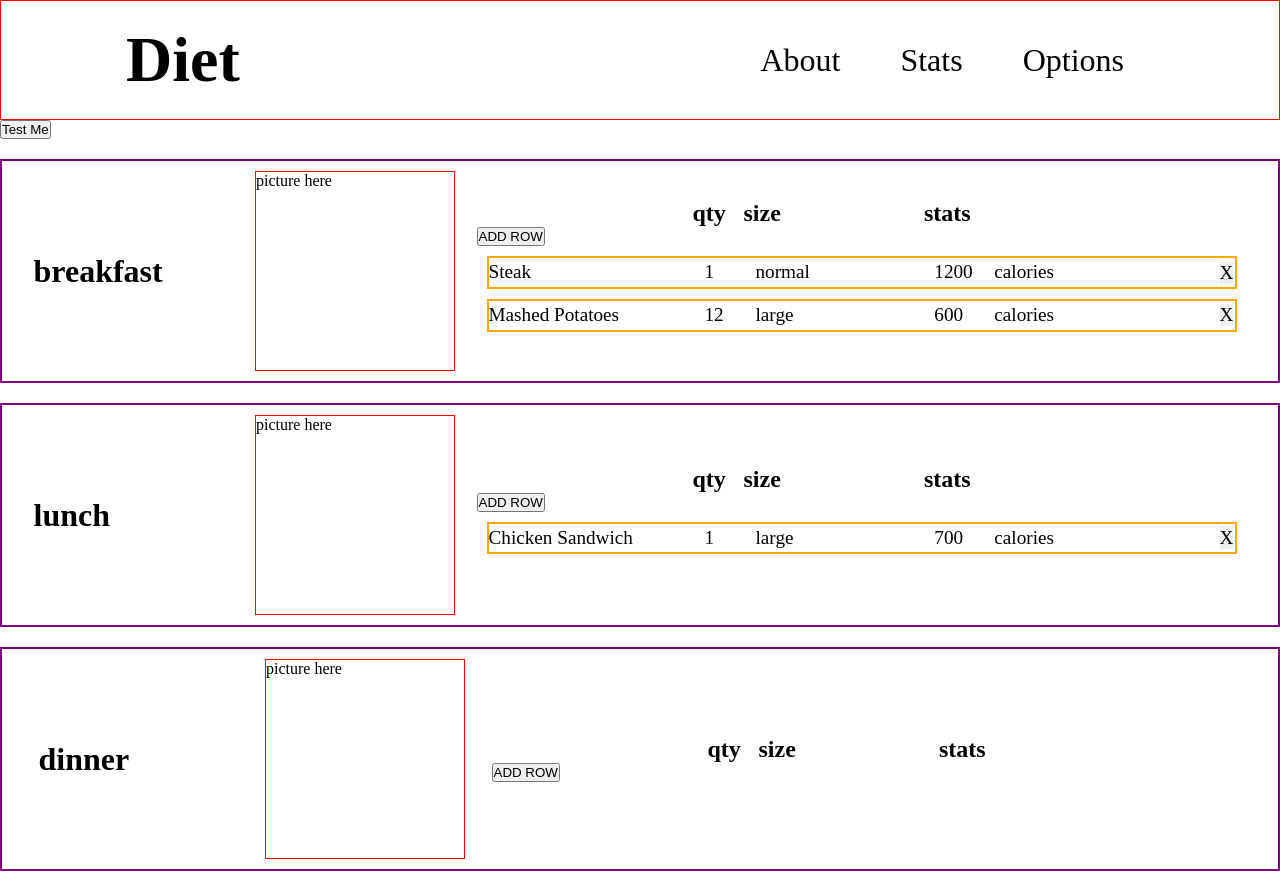
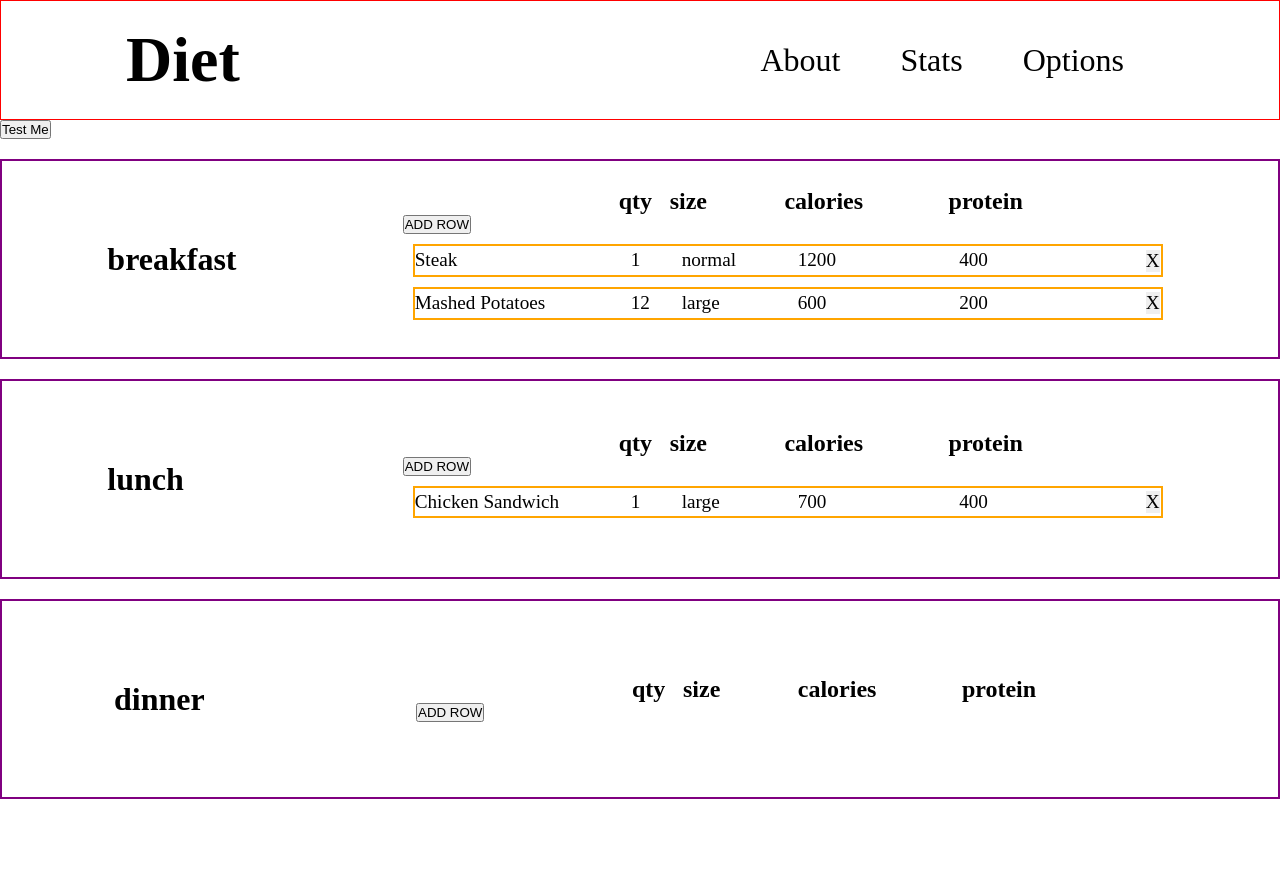
Before and after one commit to taujeng/diet, a Next.js app: page / in a window 1280 px wide. After the commit the page ends 819 px from the top, so only its background shows below. Built offline with nearby package versions, Linux system fonts and the light colour scheme.

Commit message:
feat: add protein column with conditional API fetching

```diff
--- a/src/app/api/getCalories/route.ts
+++ b/src/app/api/getNutrition/route.ts
@@ -84,10 +84,10 @@ export async function POST(request: Request) {
     const completion = await openai.chat.completions.create({
         model: "gpt-4o-mini",
         messages: [
-            { role: "system", content: "You are a succint nutritionist. Just answer with the estimated number of calories. No range, one number. Omit 'calories'" },
+            { role: "system", content: "You are a succinct nutritionist. Just answer with the estimated number of calories. Answer with an array. First number is calories, 2nd item is protein." },
             {
                 role: "user",
-                content: `How many calories are in a ${food}?`,
+                content: `How many calories and protein are in a ${food}?`,
             },
         ],
         temperature: 0.1,
--- a/src/app/components/meal/Meal.tsx
+++ b/src/app/components/meal/Meal.tsx
@@ -14,6 +14,7 @@ const Meal = ( {title, data, updateMeal}) => {
       quantity: 1,
       size: "normal",
       calories: null,
+      protein: null,
       edit: true
     }
     updateMeal(title, [...data, newDefault])
@@ -21,6 +22,11 @@ const Meal = ( {title, data, updateMeal}) => {
 
   const confirmRow = async (id, formData) => {
     let newCalories = formData.formCalories || 0; // Use the provided calories or default to 0
+    let newProtein = formData.formProtein || 0;
+
+    // Determine what needs updating
+    const fetchCalories = newCalories === 0;
+    const fetchProtein = newProtein === 0;
 
     const newList = data.map((item) => {
       if (item.id === id) {
@@ -28,7 +34,8 @@ const Meal = ( {title, data, updateMeal}) => {
           name: formData.formName,
           quantity: formData.formQuantity,
           size: formData.formSize,
-          calories: newCalories > 0 ? formData.calories : "...",
+          calories: newCalories > 0 ? newCalories : "...",
+          protein: newProtein > 0 ? newProtein : "...",
           edit: false
         }
         return newItem
@@ -37,33 +44,34 @@ const Meal = ( {title, data, updateMeal}) => {
     })
     updateMeal(title, newList)
 
+    if (!fetchCalories && !fetchProtein) return;
 
     try {
       // Only call the API if calories are 0 or not provided
-      if (newCalories === 0) {
-        const response = await fetch("/api/getCalories", {
+      const response = await fetch("/api/getNutrition", {
         method: "POST",
         headers: { "Content-Type": "application/json" },
         body: JSON.stringify({ food: formData.formName }), // Pass the food name from the form
       });
 
-        const data = await response.json();
+      const res = await response.json();
+      const arrayData = JSON.parse(res.user.content);
 
       if (!response.ok) {
-          console.error("API Error:", data.error || "Failed to fetch calories.");
+        console.error("API Error:", data.error || "Failed to fetch stats.");
         return;
       }
-        console.log(data)
-        newCalories = parseInt(data.user.content, 10) || 0; // Parse calories as a number or default to 0
+      if (fetchCalories) {
+        newCalories = parseInt(arrayData[0], 10) || 0; // Parse calories as a number or default to 0
+      }
+      if (fetchProtein) {
+        newProtein = parseInt(arrayData[1], 10) || 0; // Parse protein as a number or default to 0
       }
     } catch (error) {
       console.error("Error fetching calorie data:", error);
     }
     const updatedList = newList.map((item) => {
-      if (item.id === id) {
-        return { ...item, calories: newCalories };
-      }
-      return item;
+      return item.id === id ? { ...item, calories: newCalories, protein: newProtein } : item
     });
 
     updateMeal(title, updatedList);
@@ -81,15 +89,16 @@ const Meal = ( {title, data, updateMeal}) => {
       <div className="meal-title">
         <h1>{title}</h1>
       </div>
-      <div className="meal-pic">
+      {/* <div className="meal-pic">
         picture here
-      </div>
+      </div> */}
       <div className="meal-content">
         <div className="meal-label">
           <div className="label-name"></div>
           <div className="label-quantity">qty</div>
           <div className="label-size">size</div>
-          <div className="label-stats">stats</div>
+          <div className="label-calories">calories</div>
+          <div className="label-protein">protein</div>
           <div className="label-delete"></div>
         </div>
         <button onClick={()=> handleNewRow()}>ADD ROW</button>
--- a/src/app/components/meal/meal.css
+++ b/src/app/components/meal/meal.css
@@ -32,7 +32,10 @@
 .meal-container .meal-content .meal-label .label-size {
   flex: 1;
 }
-.meal-container .meal-content .meal-label .label-stats {
+.meal-container .meal-content .meal-label .label-calories {
+  flex: 1.5;
+}
+.meal-container .meal-content .meal-label .label-protein {
   flex: 1.5;
 }
 .meal-container .meal-content .meal-label .label-delete {
--- a/src/app/components/meal/meal.scss
+++ b/src/app/components/meal/meal.scss
@@ -33,7 +33,10 @@
       .label-size {
         flex: 1;
       }
-      .label-stats {
+      .label-calories {
+        flex: 1.5;
+      }
+      .label-protein {
         flex: 1.5;
       }
       .label-delete {
--- a/src/app/components/meal/mealRow/MealRow.tsx
+++ b/src/app/components/meal/mealRow/MealRow.tsx
@@ -4,9 +4,9 @@ import React, {useState} from 'react'
 import "./mealRow.css"
 
 const MealRow = ( {data, confirmRow, removeRow} ) => {
-  const {id, name, quantity, size, calories, edit} = data
+  const {id, name, quantity, size, calories, protein, edit} = data
   const [formData, setFormData] = useState({
-    formName: name, formQuantity: quantity, formSize: size, formCalories: calories
+    formName: name, formQuantity: quantity, formSize: size, formCalories: calories, formProtein: protein
   })
 
   if (edit) {
@@ -31,14 +31,18 @@ const MealRow = ( {data, confirmRow, removeRow} ) => {
           <option value="normal">Normal</option>
           <option value="large">Large</option>
         </select>
-        <div className="meal-stats">
-          <input
-            defaultValue={calories}
-            className="formStats"
-            type="number"
-            onChange={(e)=> setFormData({...formData, formCalories: e.target.value})}
-          /> calories
-        </div>
+        <input
+          defaultValue={calories}
+          className="formStats"
+          type="number"
+          onChange={(e)=> setFormData({...formData, formCalories: e.target.value})}
+        />
+        <input
+          defaultValue={protein}
+          className="formStats"
+          type="number"
+          onChange={(e)=> setFormData({...formData, formProtein: e.target.value})}
+        />
         <div className="meal-options">
           <div className="meal-submit"
             onClick={()=> confirmRow(id, formData)}
@@ -56,9 +60,8 @@ const MealRow = ( {data, confirmRow, removeRow} ) => {
       <div className="meal-name">{name}</div>
       <div className="meal-quantity">{quantity}</div>
       <div className="meal-size">{size}</div>
-      <div className="meal-stats">
-        <div className="meal-calories">{calories}</div> calories
-      </div>
+      <div className="meal-calories">{calories}</div>
+      <div className="meal-protein">{protein}</div>
       <div className="meal-options">
         <div className="meal-submit noShow">Y</div>
         <button onClick={()=> removeRow(id)}>X</button>
--- a/src/app/components/meal/mealRow/mealRow.css
+++ b/src/app/components/meal/mealRow/mealRow.css
@@ -14,24 +14,17 @@
 .mealRow-container .meal-quantity {
   width: 35px;
 }
-.mealRow-container .formQty {
-  max-width: 35px;
-}
 .mealRow-container .meal-size {
   flex: 1;
+  max-width: 100px;
 }
-.mealRow-container .meal-stats {
+.mealRow-container .meal-calories,
+.mealRow-container .meal-protein,
+.mealRow-container .formStats {
   display: flex;
   align-items: center;
-  flex: 1.5;
-}
-.mealRow-container .meal-stats .meal-calories {
-  width: 50px;
-  margin-right: 10px;
-}
-.mealRow-container .formStats {
-  width: 50px;
-  margin-right: 10px;
+  flex: 1;
+  width: 55px;
 }
 .mealRow-container .meal-options {
   width: 40px;
--- a/src/app/components/meal/mealRow/mealRow.scss
+++ b/src/app/components/meal/mealRow/mealRow.scss
@@ -13,27 +13,23 @@
     width: 200px;
   }
   .meal-quantity {
-    // flex: 1;
     width: 35px;
   }
-  .formQty {
-    max-width: 35px;
-  }
+  // .formQty {
+  //   max-width: 35px;
+  // }
   .meal-size {
     flex: 1;
+    max-width: 100px;
   }
-  .meal-stats {
+  .meal-calories,
+  .meal-protein,
+  .formStats
+  {
     display: flex;
     align-items: center;
-    flex: 1.5;
-    .meal-calories {
-      width: 50px;
-      margin-right: 10px;
-    }
-  }
-  .formStats {
-    width: 50px;
-    margin-right: 10px;
+    flex: 1;
+    width: 55px;
   }
   .meal-options {
     width: 40px;
--- a/src/app/page.tsx
+++ b/src/app/page.tsx
@@ -15,6 +15,7 @@ export default function Home() {
         quantity: 1,
         size: "normal",
         calories: 1200,
+        protein: 400,
         edit: false,
       },
       {
@@ -23,6 +24,7 @@ export default function Home() {
         quantity: 12,
         size: "large",
         calories: 600,
+        protein: 200,
         edit: false,
       },
     ],
@@ -33,6 +35,7 @@ export default function Home() {
         quantity: 1,
         size: "large",
         calories: 700,
+        protein: 400,
         edit: false,
       },
     ],
```
Also changed, not shown: 2 other files (tests, documents, lock files or other folders). Lines whose indentation alone changed are shown as unchanged.
